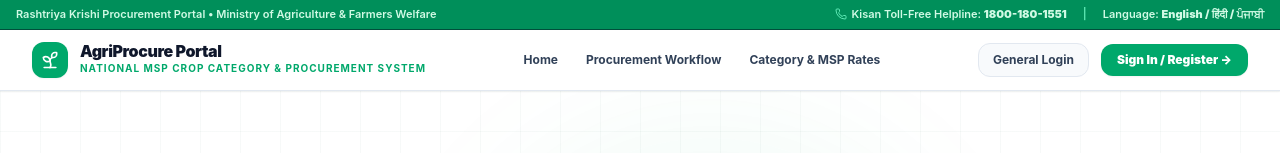
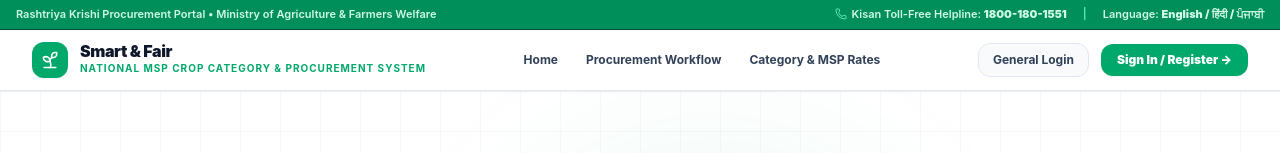
Before and after one commit to skjaheerbasha999/SIH-2026, a React (Vite) app in the folder frontend/: page / in a window 1280 px wide. Shown: the top 153 px of the page. Built offline with nearby package versions, Linux system fonts and the light colour scheme.

Commit message:
style: set official website name to Smart & Fair across navbar, index.html, and portals

```diff
--- a/frontend/src/components/Navbar.jsx
+++ b/frontend/src/components/Navbar.jsx
@@ -50,7 +50,7 @@ export const Navbar = () => {
             </div>
             <div className="flex flex-col">
               <span className="text-base font-black tracking-tight text-slate-900 leading-none">
-                AgriProcure Portal
+                Smart &amp; Fair
               </span>
               <span className="text-[10px] font-bold uppercase tracking-widest text-[#00a86b] mt-0.5">
                 National MSP Crop Category &amp; Procurement System
--- a/frontend/src/pages/CenterInChargeDashboard.jsx
+++ b/frontend/src/pages/CenterInChargeDashboard.jsx
@@ -474,7 +474,7 @@ export const CenterInChargeDashboard = () => {
               <Building2 className="w-5 h-5" />
             </div>
             <div>
-              <span className="text-sm font-black text-white block leading-none tracking-tight">AgriProcure Center Portal</span>
+              <span className="text-sm font-black text-white block leading-none tracking-tight">Smart &amp; Fair Center Portal</span>
               <span className="text-[9px] text-emerald-200 uppercase tracking-widest font-bold mt-0.5 block">
                 {centerName}
               </span>
--- a/frontend/src/pages/VolunteerDashboard.jsx
+++ b/frontend/src/pages/VolunteerDashboard.jsx
@@ -911,7 +911,7 @@ export const VolunteerDashboard = () => {
               <Sprout className="w-5 h-5" />
             </div>
             <div>
-              <span className="text-sm font-black text-white block leading-none tracking-tight">AgriProcure Platform</span>
+              <span className="text-sm font-black text-white block leading-none tracking-tight">Smart &amp; Fair Platform</span>
               <span className="text-[9px] text-emerald-200 uppercase tracking-widest font-bold mt-0.5 block">
                 {selectedFarmerForDashboard ? `Farmer Dashboard • ${selectedFarmerForDashboard.name}` : activeTab === 'Dashboard' ? 'Dashboard Overview' : 'Farmers Directory'}
               </span>
```
Also changed, not shown: frontend/index.html (+1 -1 lines).
